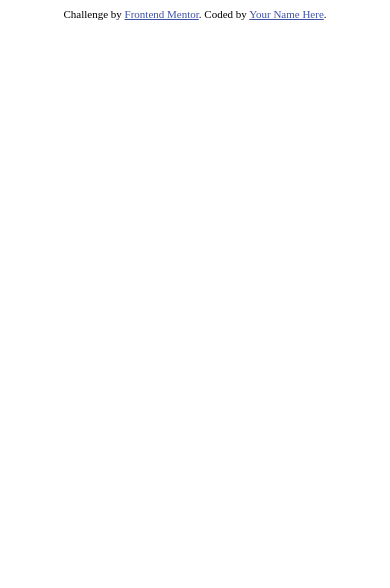
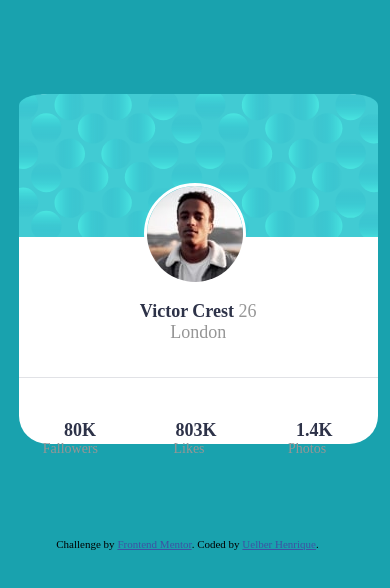
Before and after one commit to uelberhenrique/profile-card-component-main, a plain HTML site: page index.html in a window 390 px wide. Drawn offline with Linux system fonts and the light colour scheme.

Commit message:
Mobile First 375px completed

```diff
--- /dev/null
+++ b/assets/style.css
@@ -0,0 +1,91 @@
+* {
+    margin: 0;
+    padding: 0;
+    @font-face {
+        font-family: Kumbh Sans;
+        src: url(https://fonts.google.com/specimen/Kumbh+Sans);
+    }
+}
+
+body {
+   max-width: 375px;
+   height: 575px;
+   background: hsl(185, 75%, 39%);
+}
+
+.content-main {
+    position: relative;
+    width: 92vw;
+    height: 350px;
+    margin: 25% 5% ;
+    background-color: #fff;
+    border-radius: 8%;
+
+}
+
+.blue-card {
+    width: 100%;
+    border-top-left-radius: 8%;
+    border-top-right-radius: 8%;
+
+}
+
+.profile-photo {
+    display: flex;
+    position: absolute;
+    border: 3px solid #fff;
+    border-radius: 50%;
+    top: 89px;
+    left: 125px;
+}
+
+.information-user, h2 {
+    text-align: center;
+    margin-top: 60px;
+    font-family: Kumbh Sans;
+    font-weight: 700;
+    font-size: 18px;
+    color: hsl(229, 23%, 23%);
+}
+
+.age, .city, h3 {
+    font-weight: 400;
+    color: hsl(0, 0%, 59%);
+}
+/* Line Divison */
+.division {
+    margin-top:  4vh;
+    margin-bottom: 5vh;
+    height: 0.3vw;
+    background-color: hsl(227, 10%, 46%, 0.2);
+
+}
+
+/* Footer of information-use */
+h2 .likes {
+    margin: 0 75px;
+}
+h2 {
+    margin-top: 2px;
+}
+
+h3 {
+    font-size: 14px;
+}
+
+h3 .fallows {
+    padding-left: 24px;
+}
+
+h3 .likes {
+    padding-left: 72px;
+}
+
+h3 .photos {
+   padding-left: 80px;
+}
+
+/* Footer */
+
+.attribution { font-size: 11px; text-align: center; }
+.attribution a { color: hsl(228, 45%, 44%); }
--- a/index.html
+++ b/index.html
@@ -3,21 +3,27 @@
 <head>
   <meta charset="UTF-8">
   <meta name="viewport" content="width=device-width, initial-scale=1.0"> <!-- displays site properly based on user's device -->
-
   <link rel="icon" type="image/png" sizes="32x32" href="./images/favicon-32x32.png">
-
-  <title>Frontend Mentor | Profile card component</title>
-
-  <!-- Feel free to remove these styles or customise in your own stylesheet 👍 -->
-  <style>
-    .attribution { font-size: 11px; text-align: center; }
-    .attribution a { color: hsl(228, 45%, 44%); }
-  </style>
+  <link rel="stylesheet" href="./assets/style.css">
+  <title>Profile card component</title>
 </head>
 <body>
+  <div class="content-main">
+     <img src="./assets/img/bg-pattern-card.svg" alt="background-blue-card" class="blue-card">
+     <img src="./assets/img/image-victor.jpg" alt="profile-photo" class="profile-photo">
+
+     <h2 class="information-user">Victor Crest <span class="age">26</span><br> <span class="city">London</span></h2>
+
+     <div class="division">
+     </div>
+     <h2> <span class="fallows">80K</span> <span class="likes">803K</span> <span class="photos"></span>1.4K</h2>
+     <h3><span class="fallows">Fallowers</span> <span class="likes">Likes</span> <span class="photos">Photos</span></h3>
+
+  </div>
+
   <div class="attribution">
     Challenge by <a href="https://www.frontendmentor.io?ref=challenge" target="_blank">Frontend Mentor</a>.
-    Coded by <a href="#">Your Name Here</a>.
+    Coded by <a href="#">Uelber Henrique</a>.
   </div>
 </body>
 </html>
```
Also changed, not shown: assets/img/bg-pattern-bottom.svg (renamed from images/bg-pattern-bottom.svg), assets/img/bg-pattern-card.svg (renamed from images/bg-pattern-card.svg), assets/img/bg-pattern-top.svg (renamed from images/bg-pattern-top.svg), assets/img/favicon-32x32.png (renamed from images/favicon-32x32.png), assets/img/image-victor.jpg (renamed from images/image-victor.jpg).
